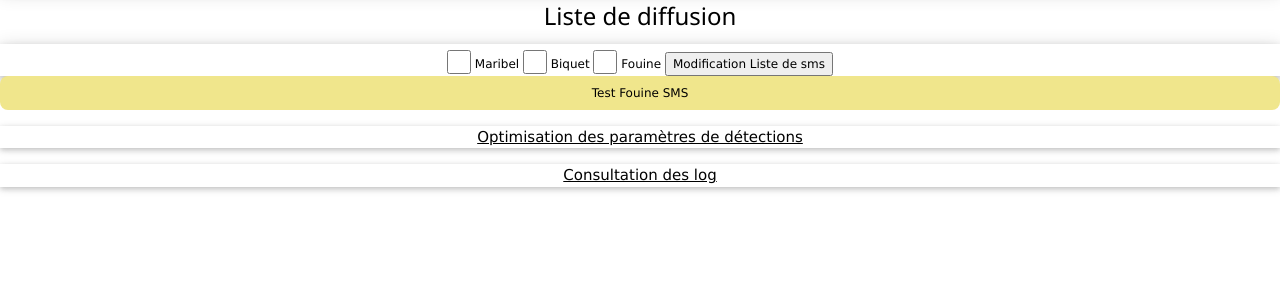
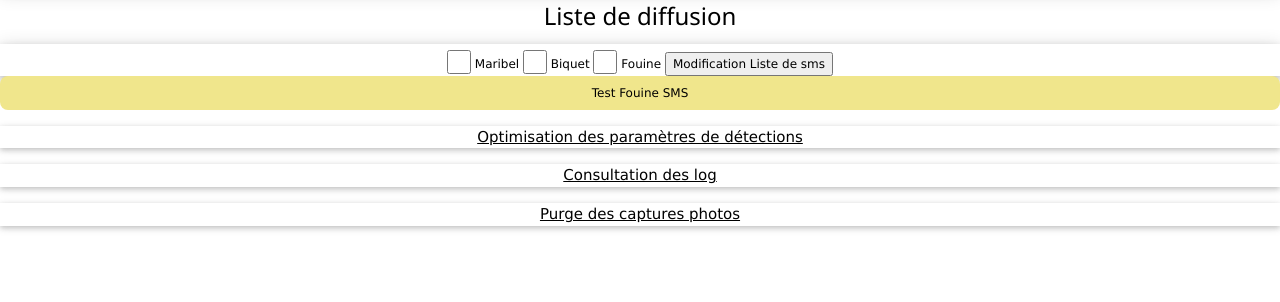
Before and after one commit to Fefel76/CAM_IHM, a Flask app: template templates/index.html in a window 1280 px wide. Shown: the part 368-670 px from the top of the page. Run offline with Flask 2, Linux system fonts and the light colour scheme; the template is opened without the code that fills it: most values are stand-ins (such as "Sample title", 1, 10 or a date in 2020); parts of the project's set-up code (start-up, migrations or seed data) failed here and were passed over.

Commit message:
url purge

```diff
--- a/templates/index.html
+++ b/templates/index.html
@@ -84,7 +84,7 @@ li {
 <a href="/sms?msg=Test+SMS+OK&sms3=on" class="w3-button w3-block w3-khaki w3-hover-black w3-ripple w3-small w3-round-large">Test Fouine SMS</a>
 <div class="w3-panel w3-card w3-center"><a href="http://{{ip}}:5002/param" class="w3-"> Optimisation des paramètres de détections </a></div>
 <div class="w3-panel w3-card w3-center"><a href="http://{{ip}}:5002/log" class="w3-"> Consultation des log </a></div>
-
+<div class="w3-panel w3-card w3-center"><a href="http://{{ip}}:5002/purge" class="w3-"> Purge des captures photos </a></div>
 
 
 </body>
```
